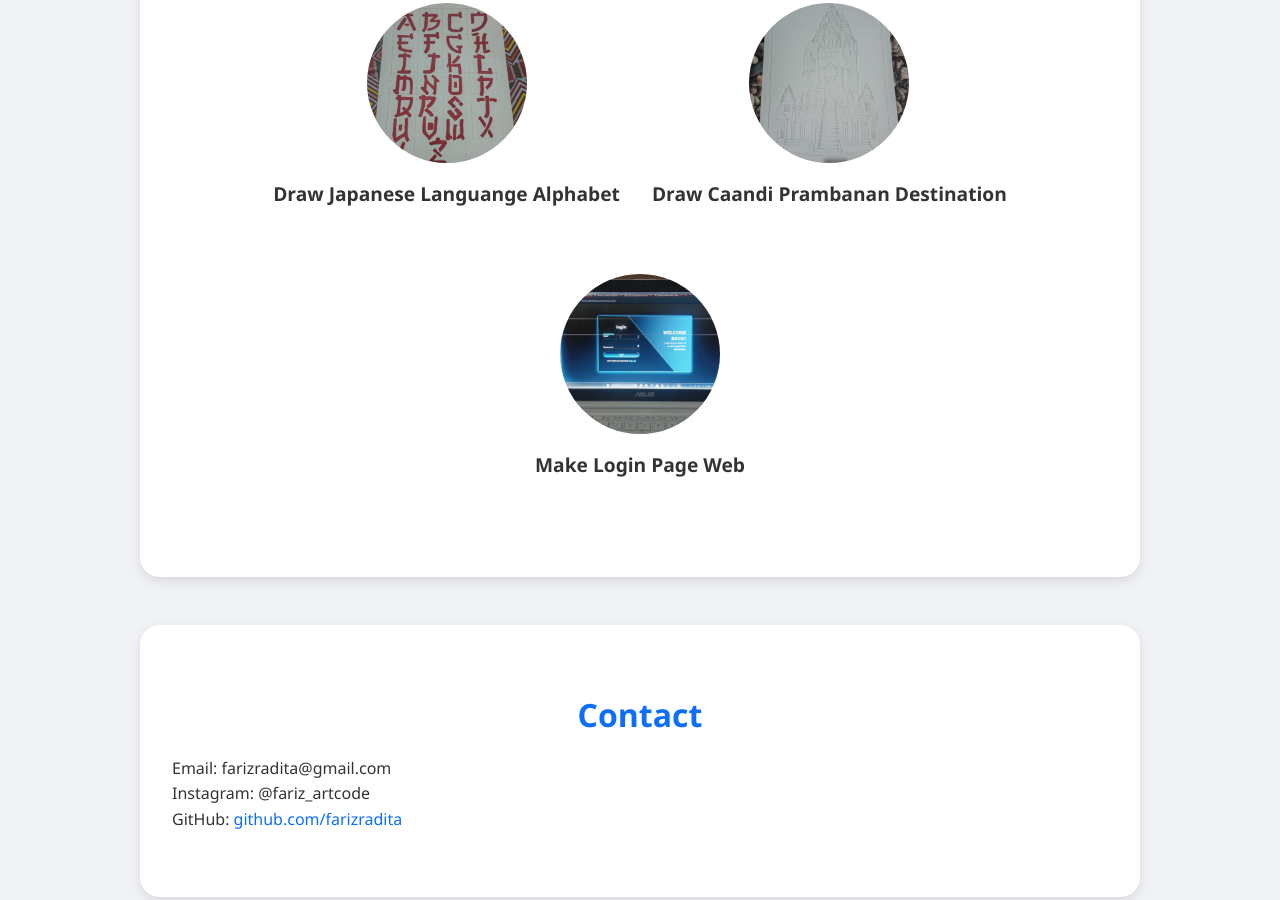
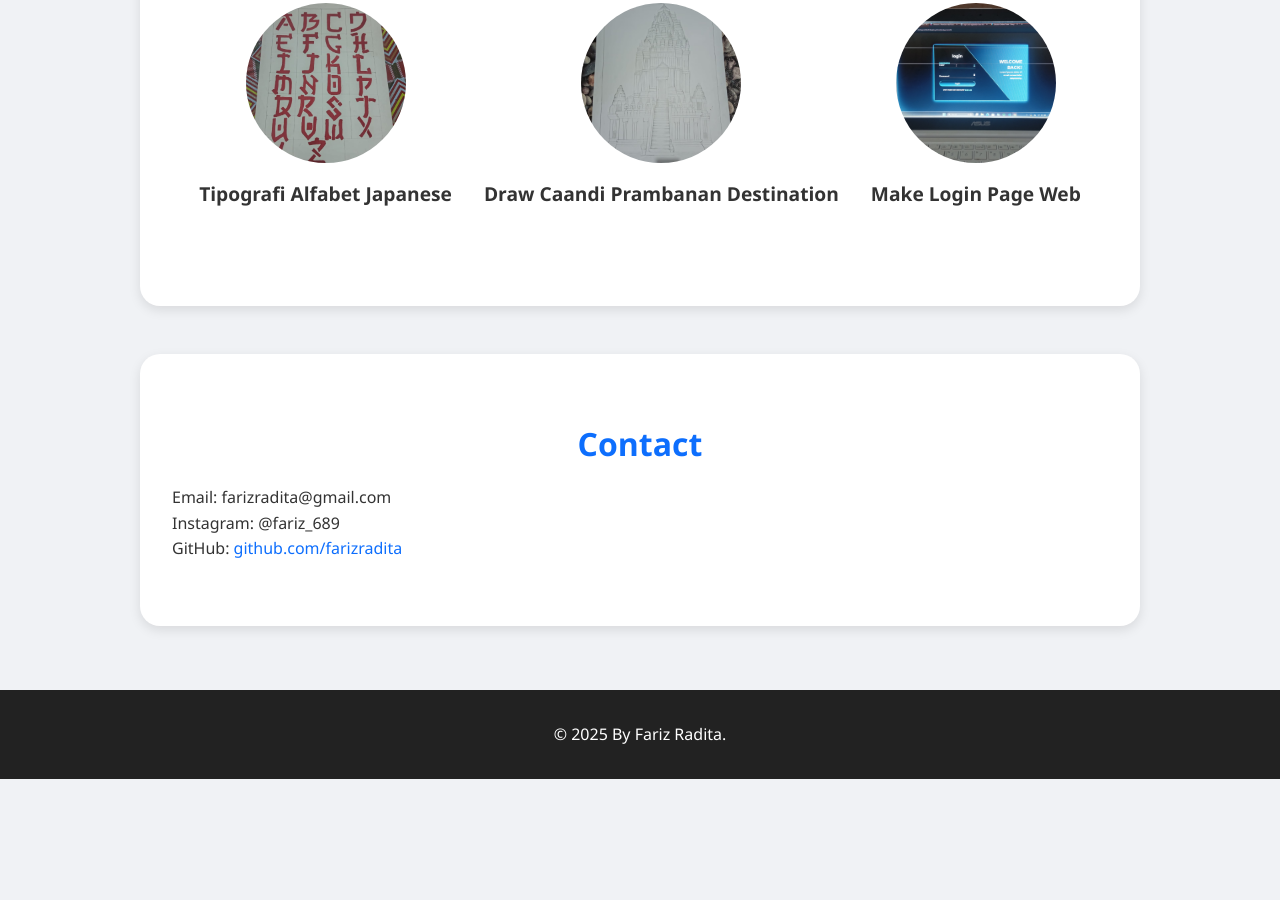
Before and after one commit to fariz1320/portofolio, a plain HTML site: page index.html in a window 1280 px wide. Shown: the part 1098-1998 px from the top of the page. After the commit the page ends 1877 px from the top, so only its background shows below. Drawn offline with Linux system fonts and the light colour scheme.

Commit message:
tipografi

```diff
--- a/index.html
+++ b/index.html
@@ -41,7 +41,7 @@
     <div class="skills-list">
       <div class="skill">
         <img src="./1.jpg" alt="Skill 1" class="skill-img">
-        <p>Draw japanese languange alphabet</p>
+        <p>Tipografi alfabet japanese</p>
       </div>
       <div class="skill">
         <img src="./2.jpg" alt="Skill 2" class="skill-img">
@@ -58,7 +58,7 @@
   <section id="contact">
     <h2>Contact</h2>
     <p>Email: farizradita@gmail.com</p>
-    <p>Instagram: @fariz_artcode</p>
+    <p>Instagram: @fariz_689</p>
     <p>GitHub: <a href="https://github.com/farizradita" target="_blank">github.com/farizradita</a></p>
   </section>
 
@@ -66,6 +66,7 @@
     <p>© 2025 By Fariz Radita.</p>
   </footer>
 
+  <!-- jss for toogle -->
   <script>
     const menuToggle = document.getElementById('menu-toggle');
     const navLinks = document.getElementById('nav-links');
```
